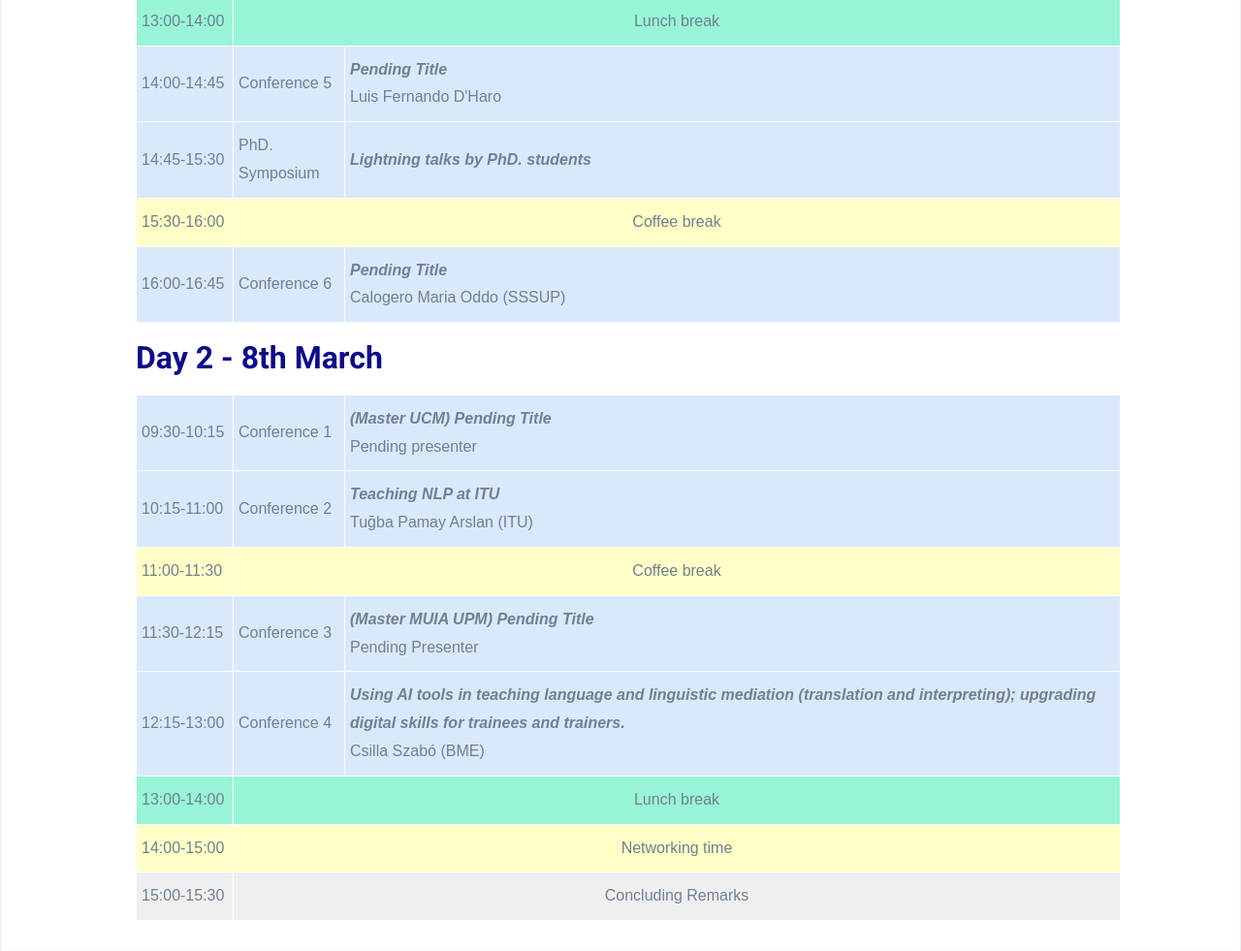
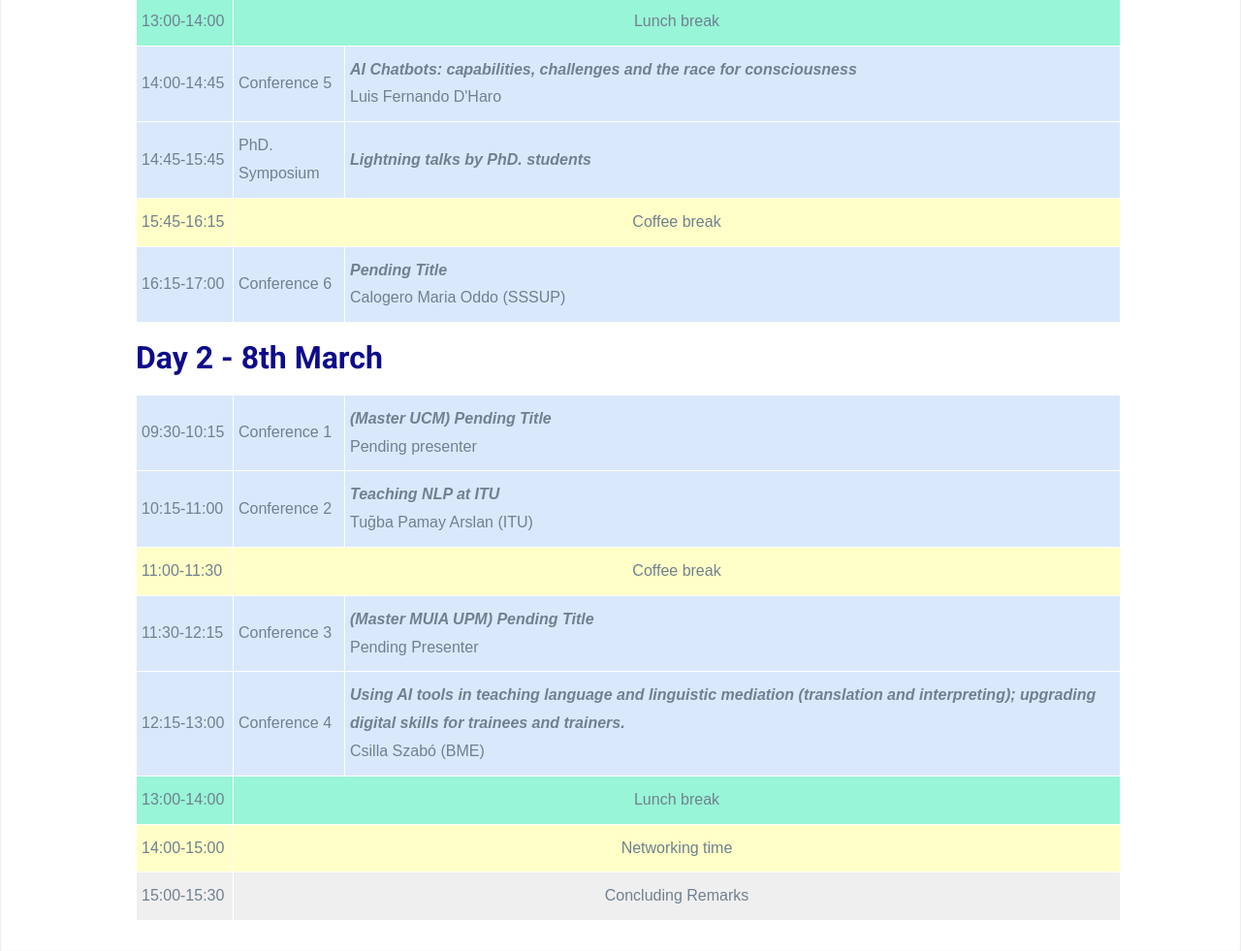
Before and after one commit to oeg-upm/eelisa-lt-workshop, a plain HTML site: page index.html in a window 1280 px wide. Shown: the part 654-1635 px from the top of the page at 97% size. Drawn offline with Linux system fonts and the light colour scheme.

Commit message:
updated index

```diff
--- a/index.html
+++ b/index.html
@@ -94,20 +94,20 @@
   <tr>
     <td class="tg-dxuu">14:00-14:45</td>
     <td class="tg-dxuu">Conference 5</td>
-    <td class="tg-dxuu"><span style="font-style:italic">Pending Title</span><br><span style="font-weight:400;font-style:normal">Luis Fernando D'Haro</span></td>
+    <td class="tg-dxuu"><span style="font-style:italic">AI Chatbots: capabilities, challenges and the race for consciousness</span><br><span style="font-weight:400;font-style:normal">Luis Fernando D'Haro</span></td>
   </tr>
   <tr>
-    <td class="tg-dxuu">14:45-15:30</td>
+    <td class="tg-dxuu">14:45-15:45</td>
     <td class="tg-dxuu">PhD. Symposium</td>
     <td class="tg-dxuu"><span style="font-style:italic">Lightning talks by PhD. students</span><br><span style="font-weight:400;font-style:normal"></span></td>
   </tr>
   </tr>
     <tr>
-    <td class="tg-n3sv">15:30-16:00</td>
+    <td class="tg-n3sv">15:45-16:15</td>
     <td class="tg-n3sv" colspan="2" style="text-align: center;">Coffee break</td>
   </tr>
   <tr>
-    <td class="tg-dxuu">16:00-16:45</td>
+    <td class="tg-dxuu">16:15-17:00</td>
     <td class="tg-dxuu">Conference 6</td>
     <td class="tg-dxuu"><span style="font-style:italic">Pending Title</span><br><span style="font-weight:400;font-style:normal">Calogero Maria Oddo (SSSUP)</span></td>
   </tr>
@@ -185,6 +185,7 @@
             <nav class="footer-menu clearfix">
           <!--  <img src="../static/images/logopal.png" class="logo2"> !-->
             <img src="static/images/Logo_OEG.gif" class="logo3">
+            <img src="static/images/thau.png" class="logo6">
             <img src="static/images/upm.jpg" class="logo5">
             <img src="static/images/itu.png" class="logo1">
             <img src="static/images/santanna.png"class="logo7">
```
Also changed, not shown: static/images/thau.png (added), 1 other file.
